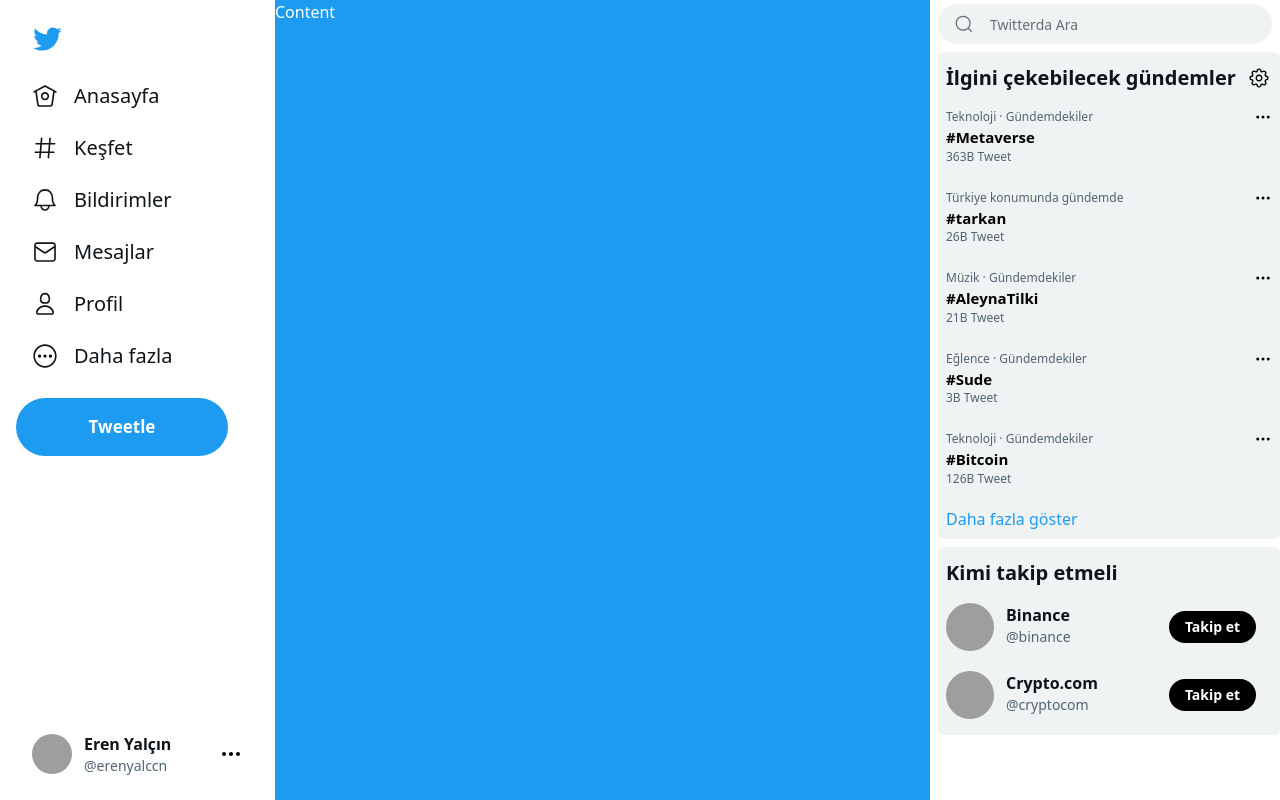
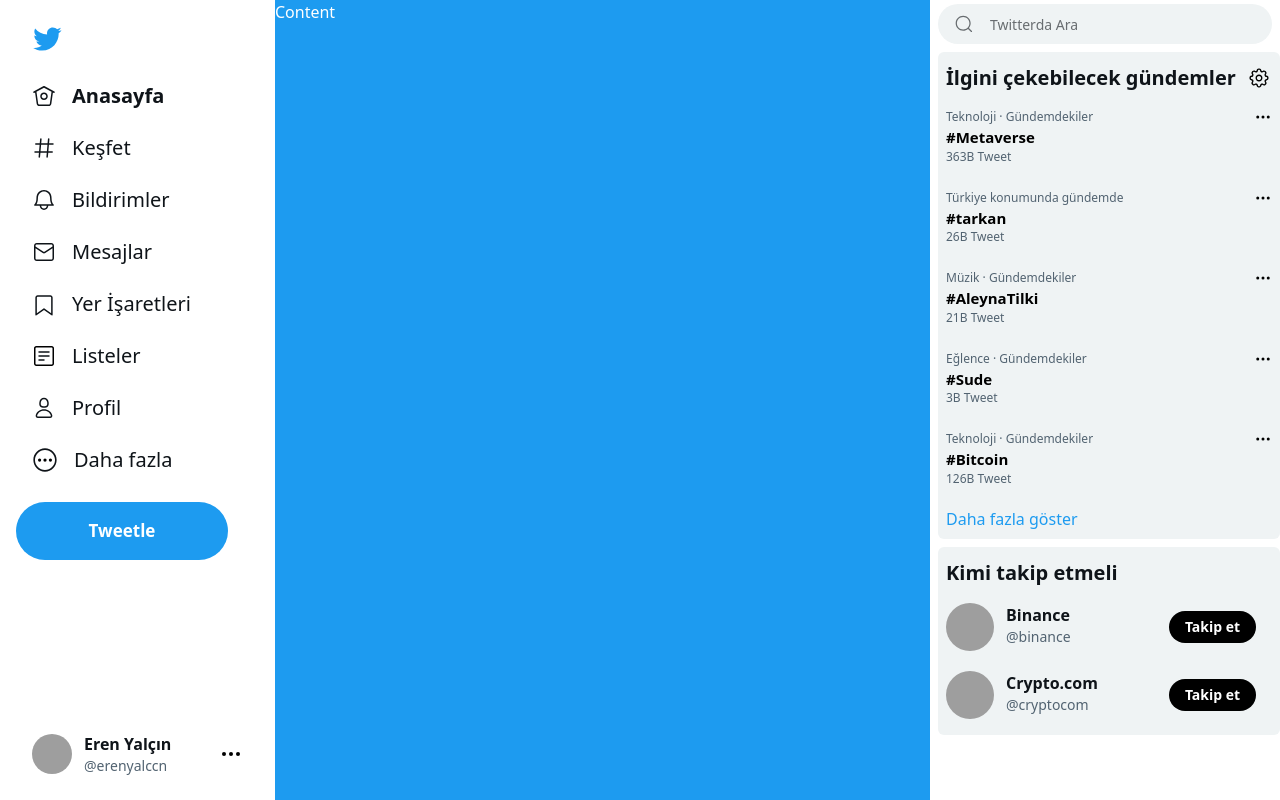
Before and after one commit to ErenYalcn/twitter-clone, a React (Create React App) app: page / in a window 1280 px wide. Built offline with nearby package versions, Linux system fonts and the light colour scheme; grey boxes are pictures that could not be loaded.

Commit message:
Firebase connection has been made, menu related additions have been made.

```diff
--- a/package.json
+++ b/package.json
@@ -6,8 +6,10 @@
     "@testing-library/jest-dom": "^5.16.2",
     "@testing-library/react": "^12.1.3",
     "@testing-library/user-event": "^13.5.0",
+    "firebase": "^9.6.7",
     "react": "^17.0.2",
     "react-dom": "^17.0.2",
+    "react-router-dom": "^5.2.0",
     "react-scripts": "5.0.0",
     "web-vitals": "^2.1.4"
   },
@@ -16,7 +18,7 @@
     "build": "react-scripts build",
     "test": "react-scripts test",
     "eject": "react-scripts eject",
-    "watch" : "npx tailwindcss -i tailwind.css -o src/style.css --watch"
+    "watch": "npx tailwindcss -i tailwind.css -o src/style.css --watch"
   },
   "eslintConfig": {
     "extends": [
--- a/src/App.js
+++ b/src/App.js
@@ -1,15 +1,21 @@
 import Content from "components/Content";
 import RightBar from "components/RightBar";
 import Sidebar from "components/Sidebar";
+import { BrowserRouter as Router, Switch } from "react-router-dom";
+
 
 function App() {
   return (
     <div className="App">
+      <Router>
       <div className="max-w-7xl flex mx-auto h-screen text-white">
+        <Switch>
         <Sidebar />
+        </Switch>
         <Content />
         <RightBar />
       </div>
+      </Router>
     </div>
   );
 }
--- a/src/Icons.js
+++ b/src/Icons.js
@@ -10,9 +10,21 @@
 </svg>
     )
 }
+const HomeActIcon = ({ size }) => {
+    return(
+<svg viewBox="0 0 24 24" aria-hidden="true" height={size} width={size} ><g><path d="M22.58 7.35L12.475 1.897c-.297-.16-.654-.16-.95 0L1.425 7.35c-.486.264-.667.87-.405 1.356.18.335.525.525.88.525.16 0 .324-.038.475-.12l.734-.396 1.59 11.25c.216 1.214 1.31 2.062 2.66 2.062h9.282c1.35 0 2.444-.848 2.662-2.088l1.588-11.225.737.398c.485.263 1.092.082 1.354-.404.263-.486.08-1.093-.404-1.355zM12 15.435c-1.795 0-3.25-1.455-3.25-3.25s1.455-3.25 3.25-3.25 3.25 1.455 3.25 3.25-1.455 3.25-3.25 3.25z" fill="#0f1419"></path></g>
+</svg>
+    )
+}
 const HashIcon = ({ size }) => {
     return(
 <svg viewBox="0 0 24 24" aria-hidden="true" height={size} width={size}><g><path d="M21 7.337h-3.93l.372-4.272c.036-.412-.27-.775-.682-.812-.417-.03-.776.27-.812.683l-.383 4.4h-6.32l.37-4.27c.037-.413-.27-.776-.68-.813-.42-.03-.777.27-.813.683l-.382 4.4H3.782c-.414 0-.75.337-.75.75s.336.75.75.75H7.61l-.55 6.327H3c-.414 0-.75.336-.75.75s.336.75.75.75h3.93l-.372 4.272c-.036.412.27.775.682.812l.066.003c.385 0 .712-.295.746-.686l.383-4.4h6.32l-.37 4.27c-.036.413.27.776.682.813l.066.003c.385 0 .712-.295.746-.686l.382-4.4h3.957c.413 0 .75-.337.75-.75s-.337-.75-.75-.75H16.39l.55-6.327H21c.414 0 .75-.336.75-.75s-.336-.75-.75-.75zm-6.115 7.826h-6.32l.55-6.326h6.32l-.55 6.326z" fill="#0f1419"></path></g>
+</svg>
+    )
+}
+const HashActIcon = ({ size }) => {
+    return(
+<svg viewBox="0 0 24 24" aria-hidden="true" height={size} width={size}><g><path d="M20.585 9.468c.66 0 1.2-.538 1.2-1.2 0-.662-.54-1.2-1.2-1.2h-3.22l.31-3.547c.027-.318-.07-.63-.277-.875-.206-.245-.495-.396-.822-.425-.65-.035-1.235.432-1.293 1.093l-.326 3.754H9.9l.308-3.545c.06-.658-.43-1.242-1.097-1.302-.665-.05-1.235.43-1.293 1.092l-.325 3.754h-3.33c-.663 0-1.2.538-1.2 1.2 0 .662.538 1.2 1.2 1.2h3.122l-.44 5.064H3.416c-.662 0-1.2.54-1.2 1.2s.538 1.202 1.2 1.202h3.22l-.31 3.548c-.057.657.432 1.24 1.09 1.3l.106.005c.626 0 1.14-.472 1.195-1.098l.327-3.753H14.1l-.308 3.544c-.06.658.43 1.242 1.09 1.302l.106.005c.617 0 1.142-.482 1.195-1.098l.325-3.753h3.33c.66 0 1.2-.54 1.2-1.2s-.54-1.202-1.2-1.202h-3.122l.44-5.064h3.43zm-5.838 0l-.44 5.063H9.253l.44-5.062h5.055z" fill="#0f1419"></path></g>
 </svg>
     )
 }
@@ -22,15 +34,33 @@
 </svg>
     )
 }
+const NotifiActIcon = ({ size }) => {
+    return(
+<svg viewBox="0 0 24 24" aria-hidden="true" height={size} width={size}><g><path d="M21.697 16.468c-.02-.016-2.14-1.64-2.103-6.03.02-2.533-.812-4.782-2.347-6.334-1.375-1.393-3.237-2.164-5.242-2.172h-.013c-2.004.008-3.866.78-5.242 2.172-1.534 1.553-2.367 3.802-2.346 6.333.037 4.332-2.02 5.967-2.102 6.03-.26.194-.366.53-.265.838s.39.515.713.515h4.494c.1 2.544 2.188 4.587 4.756 4.587s4.655-2.043 4.756-4.587h4.494c.324 0 .61-.208.712-.515s-.005-.644-.265-.837zM12 20.408c-1.466 0-2.657-1.147-2.756-2.588h5.512c-.1 1.44-1.29 2.587-2.756 2.587z" fill="#0f1419"></path></g>
+</svg>
+    )
+}
 const MessageIcon = ({ size }) => {
     return(
 <svg viewBox="0 0 24 24" aria-hidden="true" height={size} width={size}><g><path d="M19.25 3.018H4.75C3.233 3.018 2 4.252 2 5.77v12.495c0 1.518 1.233 2.753 2.75 2.753h14.5c1.517 0 2.75-1.235 2.75-2.753V5.77c0-1.518-1.233-2.752-2.75-2.752zm-14.5 1.5h14.5c.69 0 1.25.56 1.25 1.25v.714l-8.05 5.367c-.273.18-.626.182-.9-.002L3.5 6.482v-.714c0-.69.56-1.25 1.25-1.25zm14.5 14.998H4.75c-.69 0-1.25-.56-1.25-1.25V8.24l7.24 4.83c.383.256.822.384 1.26.384.44 0 .877-.128 1.26-.383l7.24-4.83v10.022c0 .69-.56 1.25-1.25 1.25z" fill="#0f1419"></path></g>
 </svg>
     )
 }
+const MessageActIcon = ({ size }) => {
+    return(
+<svg viewBox="0 0 24 24" aria-hidden="true" height={size} width={size}><g><path d="M11.55 12.082c.273.182.627.182.9 0L22 5.716V5.5c0-1.24-1.01-2.25-2.25-2.25H4.25C3.01 3.25 2 4.26 2 5.5v.197l9.55 6.385z" fill="#0f1419"></path><path d="M13.26 13.295c-.383.255-.82.382-1.26.382s-.877-.127-1.26-.383L2 7.452v11.67c0 1.24 1.01 2.25 2.25 2.25h15.5c1.24 0 2.25-1.01 2.25-2.25V7.47l-8.74 5.823z" fill="#0f1419"></path></g>
+</svg>
+    )
+}
 const ProfileIcon = ({ size }) => {
     return(
 <svg viewBox="0 0 24 24" aria-hidden="true" height={size} width={size}><g><path d="M12 11.816c1.355 0 2.872-.15 3.84-1.256.814-.93 1.078-2.368.806-4.392-.38-2.825-2.117-4.512-4.646-4.512S7.734 3.343 7.354 6.17c-.272 2.022-.008 3.46.806 4.39.968 1.107 2.485 1.256 3.84 1.256zM8.84 6.368c.162-1.2.787-3.212 3.16-3.212s2.998 2.013 3.16 3.212c.207 1.55.057 2.627-.45 3.205-.455.52-1.266.743-2.71.743s-2.255-.223-2.71-.743c-.507-.578-.657-1.656-.45-3.205zm11.44 12.868c-.877-3.526-4.282-5.99-8.28-5.99s-7.403 2.464-8.28 5.99c-.172.692-.028 1.4.395 1.94.408.52 1.04.82 1.733.82h12.304c.693 0 1.325-.3 1.733-.82.424-.54.567-1.247.394-1.94zm-1.576 1.016c-.126.16-.316.246-.552.246H5.848c-.235 0-.426-.085-.552-.246-.137-.174-.18-.412-.12-.654.71-2.855 3.517-4.85 6.824-4.85s6.114 1.994 6.824 4.85c.06.242.017.48-.12.654z" fill="#0f1419"></path></g>
+</svg>
+    )
+}
+const ProfileActIcon = ({ size }) => {
+    return(
+<svg viewBox="0 0 24 24" aria-hidden="true" height={size} width={size}><g><path d="M12.225 12.165c-1.356 0-2.872-.15-3.84-1.256-.814-.93-1.077-2.368-.805-4.392.38-2.826 2.116-4.513 4.646-4.513s4.267 1.687 4.646 4.513c.272 2.024.008 3.46-.806 4.392-.97 1.106-2.485 1.255-3.84 1.255zm5.849 9.85H6.376c-.663 0-1.25-.28-1.65-.786-.422-.534-.576-1.27-.41-1.968.834-3.53 4.086-5.997 7.908-5.997s7.074 2.466 7.91 5.997c.164.698.01 1.434-.412 1.967-.4.505-.985.785-1.648.785z" fill="#0f1419"></path></g>
 </svg>
     )
 }
@@ -48,7 +78,7 @@
 }
 const SearchIcon = ({ size }) => {
     return(
-<svg viewBox="0 0 24 24" aria-hidden="true" height={size} width={size}><g><path d="M21.53 20.47l-3.66-3.66C19.195 15.24 20 13.214 20 11c0-4.97-4.03-9-9-9s-9 4.03-9 9 4.03 9 9 9c2.215 0 4.24-.804 5.808-2.13l3.66 3.66c.147.146.34.22.53.22s.385-.073.53-.22c.295-.293.295-.767.002-1.06zM3.5 11c0-4.135 3.365-7.5 7.5-7.5s7.5 3.365 7.5 7.5-3.365 7.5-7.5 7.5-7.5-3.365-7.5-7.5z" fill="#0f1419"></path></g>
+<svg viewBox="0 0 24 24" aria-hidden="true" height={size} width={size}><g><path d="M21.53 20.47l-3.66-3.66C19.195 15.24 20 13.214 20 11c0-4.97-4.03-9-9-9s-9 4.03-9 9 4.03 9 9 9c2.215 0 4.24-.804 5.808-2.13l3.66 3.66c.147.146.34.22.53.22s.385-.073.53-.22c.295-.293.295-.767.002-1.06zM3.5 11c0-4.135 3.365-7.5 7.5-7.5s7.5 3.365 7.5 7.5-3.365 7.5-7.5 7.5-7.5-3.365-7.5-7.5z" fill="currentColor"></path></g>
 </svg>
     )
 }
@@ -61,6 +91,31 @@
 const CreateTweetIcon = ({ size }) => {
     return(
 <svg viewBox="0 0 24 24" aria-hidden="true"height={size} width={size} ><g><path d="M8.8 7.2H5.6V3.9c0-.4-.3-.8-.8-.8s-.7.4-.7.8v3.3H.8c-.4 0-.8.3-.8.8s.3.8.8.8h3.3v3.3c0 .4.3.8.8.8s.8-.3.8-.8V8.7H9c.4 0 .8-.3.8-.8s-.5-.7-1-.7zm15-4.9v-.1h-.1c-.1 0-9.2 1.2-14.4 11.7-3.8 7.6-3.6 9.9-3.3 9.9.3.1 3.4-6.5 6.7-9.2 5.2-1.1 6.6-3.6 6.6-3.6s-1.5.2-2.1.2c-.8 0-1.4-.2-1.7-.3 1.3-1.2 2.4-1.5 3.5-1.7.9-.2 1.8-.4 3-1.2 2.2-1.6 1.9-5.5 1.8-5.7z" fill="white"></path></g>
+</svg>
+    )
+}
+const BookmarkIcon = ({ size }) => {
+    return(
+<svg viewBox="0 0 24 24" aria-hidden="true" height={size} width={size}><g><path d="M19.9 23.5c-.157 0-.312-.05-.442-.144L12 17.928l-7.458 5.43c-.228.164-.53.19-.782.06-.25-.127-.41-.385-.41-.667V5.6c0-1.24 1.01-2.25 2.25-2.25h12.798c1.24 0 2.25 1.01 2.25 2.25v17.15c0 .282-.158.54-.41.668-.106.055-.223.082-.34.082zM12 16.25c.155 0 .31.048.44.144l6.71 4.883V5.6c0-.412-.337-.75-.75-.75H5.6c-.413 0-.75.338-.75.75v15.677l6.71-4.883c.13-.096.285-.144.44-.144z" fill="#0f1419"></path></g>
+</svg>
+    )
+}
+const BookmarkActIcon = ({ size }) => {
+    return(
+<svg viewBox="0 0 24 24" aria-hidden="true" height={size} width={size}><g><path d="M19.9 23.5c-.2 0-.3 0-.4-.1L12 17.9l-7.5 5.4c-.2.2-.5.2-.8.1-.2-.1-.4-.4-.4-.7V5.6c0-1.2 1-2.2 2.2-2.2h12.8c1.2 0 2.2 1 2.2 2.2v17.1c0 .3-.2.5-.4.7 0 .1-.1.1-.2.1z" fill="#0f1419"></path></g>
+</svg>
+    )
+}
+const ListsIcon = ({ size }) => {
+    return(
+<svg viewBox="0 0 24 24" aria-hidden="true" height={size} width={size}><g><path d="M19.75 22H4.25C3.01 22 2 20.99 2 19.75V4.25C2 3.01 3.01 2 4.25 2h15.5C20.99 2 22 3.01 22 4.25v15.5c0 1.24-1.01 2.25-2.25 2.25zM4.25 3.5c-.414 0-.75.337-.75.75v15.5c0 .413.336.75.75.75h15.5c.414 0 .75-.337.75-.75V4.25c0-.413-.336-.75-.75-.75H4.25z"></path><path d="M17 8.64H7c-.414 0-.75-.337-.75-.75s.336-.75.75-.75h10c.414 0 .75.335.75.75s-.336.75-.75.75zm0 4.11H7c-.414 0-.75-.336-.75-.75s.336-.75.75-.75h10c.414 0 .75.336.75.75s-.336.75-.75.75zm-5 4.11H7c-.414 0-.75-.335-.75-.75s.336-.75.75-.75h5c.414 0 .75.337.75.75s-.336.75-.75.75z" fill="#0f1419"></path></g>
+</svg>
+    )
+}
+
+const ListsactIcon = ({ size }) => {
+    return(
+<svg viewBox="0 0 24 24" aria-hidden="true"  height={size} width={size}><g><path d="M19.75 2H4.25C3.013 2 2 3.013 2 4.25v15.5C2 20.987 3.013 22 4.25 22h15.5c1.237 0 2.25-1.013 2.25-2.25V4.25C22 3.013 20.987 2 19.75 2zM11 16.75H7c-.414 0-.75-.336-.75-.75s.336-.75.75-.75h4c.414 0 .75.336.75.75s-.336.75-.75.75zm6-4H7c-.414 0-.75-.336-.75-.75s.336-.75.75-.75h10c.414 0 .75.336.75.75s-.336.75-.75.75zm0-4H7c-.414 0-.75-.336-.75-.75s.336-.75.75-.75h10c.414 0 .75.336.75.75s-.336.75-.75.75z" fill="#0f1419"></path></g>
 </svg>
     )
 }
@@ -79,6 +134,17 @@
         dots:DotsIcon,
         settings: SettingsIcon,
         create: CreateTweetIcon,
+        homeact: HomeActIcon,
+        hashact: HashActIcon,
+        notifiact: NotifiActIcon,
+        messageact: MessageActIcon,
+        profileact: ProfileActIcon,
+        bookmark: BookmarkIcon,
+        bookmarkact: BookmarkActIcon,
+        list: ListsIcon,
+        listact: ListsactIcon
+
+
     }
 
     const Component = icons[name]
--- a/src/components/Content.js
+++ b/src/components/Content.js
@@ -1,6 +1,10 @@
 import React from 'react'
 
+
 export default function Content() {
+
+
+
   return (
     <div className='bg-primary lg:flex-1 w-[600px]'>Content</div>
   )
--- a/src/components/Search.js
+++ b/src/components/Search.js
@@ -3,12 +3,12 @@
 
 export default function Search() {
   return (
-    <div className='bg-gray flex items-center gap-x-4 rounded-full px-4 mx-2 h-10 mt-1'>
+    <div className='bg-gray flex items-center gap-x-4 rounded-full px-4 mx-2 h-10 mt-1 focus-within:border-primary focus-within:border-[1.5px] focus-within:bg-white transition-all text-sgray focus-within:text-primary'>
         <div className='flex items-center justify-center opacity-60'>
             <Icon name="search" size={20} />
         </div>
         <div>
-            <input className='text-black outline-none bg-gray placeholder-sgray text-sm  placeholder-opacity-60' placeholder='Twitterda Ara'></input>
+            <input className='text-black outline-none bg-gray placeholder-sgray text-sm  placeholder-opacity-60 focus:bg-inherit' placeholder='Twitterda Ara'></input>
         </div>
     </div>
   )
--- a/src/components/Sidebar.js
+++ b/src/components/Sidebar.js
@@ -1,5 +1,6 @@
 import React from 'react'
 import { Icon } from 'Icons'
+import { NavLink } from 'react-router-dom'
 
 export default function Sidebar() {
   return (
@@ -14,26 +15,63 @@
             </span>
           </div>
           <nav className='flex flex-col gap-y-0 mt-2'>
-            <a className='flex gap-x-4 items-center hover:bg-sgray hover:bg-opacity-[0.1] max-w-max p-4 py-3 rounded-full' href="#">
-              <Icon name="home" size={26} />
+            <ul>
+              <li>
+            <NavLink to={"/"} activeClassName="!font-semibold" exact className='flex gap-x-4 items-center hover:bg-sgray hover:bg-opacity-[0.1] max-w-max p-4 py-3 rounded-full'>
+            {window.location.href === 'http://localhost:3000/' ? <Icon name="homeact"/> : <Icon name="home"/>}
               <span className='text-xl text-sgray hidden lg:block'>Anasayfa</span>
-            </a>
-            <a className='flex gap-x-4 items-center hover:bg-sgray hover:bg-opacity-[0.1] max-w-max p-4 py-3 rounded-full' href="#">
-            <Icon name="hash" size={26} />
+            </NavLink>
+            </li>
+
+            <li>
+            <NavLink to={"/explore"} activeClassName="!font-semibold" className='flex gap-x-4 items-center hover:bg-sgray hover:bg-opacity-[0.1] max-w-max p-4 py-3 rounded-full' href="#">
+            {window.location.href === 'http://localhost:3000/explore' ? <Icon name="hashact" /> : <Icon name="hash" />}
               <span className='text-xl text-sgray hidden lg:block'>Keşfet</span>
-            </a>
-            <a className='flex gap-x-4 items-center hover:bg-sgray hover:bg-opacity-[0.1] max-w-max p-4 py-3 rounded-full' href="#">
-            <Icon name="notifi" size={26} />
-              <span className='text-xl text-sgray hidden lg:block'>Bildirimler</span></a>
-              <a className='flex gap-x-4 items-center hover:bg-sgray hover:bg-opacity-[0.1] max-w-max p-4 py-3 rounded-full' href="#">
-            <Icon name="message" size={26} />
-              <span className='text-xl text-sgray hidden lg:block'>Mesajlar</span></a>
-              <a className='flex gap-x-4 items-center hover:bg-sgray hover:bg-opacity-[0.1] max-w-max p-4 py-3 rounded-full' href="#">
-            <Icon name="profile" size={26} />
-              <span className='text-xl text-sgray hidden lg:block'>Profil</span></a>
-              <a className='flex gap-x-4 items-center hover:bg-sgray hover:bg-opacity-[0.1] max-w-max p-4 py-3 rounded-full' href="#">
-            <Icon name="more" size={26} />
-              <span className='text-xl text-sgray hidden lg:block'>Daha fazla</span></a>
+            </NavLink>
+            </li>
+
+            <li>
+            <NavLink to={"/notification"} activeClassName="!font-semibold" className='flex gap-x-4 items-center hover:bg-sgray hover:bg-opacity-[0.1] max-w-max p-4 py-3 rounded-full' href="#">
+            {window.location.href === 'http://localhost:3000/notification' ? <Icon name="notifiact" /> : <Icon name="notifi" />}
+              <span className='text-xl text-sgray hidden lg:block'>Bildirimler</span>
+              </NavLink>
+              </li>
+
+              <li>
+              <NavLink to={"/messages"} activeClassName="!font-semibold" className='flex gap-x-4 items-center hover:bg-sgray hover:bg-opacity-[0.1] max-w-max p-4 py-3 rounded-full' href="#">
+            {window.location.href === 'http://localhost:3000/messages' ? <Icon name="messageact" /> : <Icon name="message" />}
+              <span className='text-xl text-sgray hidden lg:block'>Mesajlar</span>
+              </NavLink>
+              </li>
+
+              <li>
+              <NavLink to={"/bookmarks"} activeClassName="!font-semibold" className='flex gap-x-4 items-center hover:bg-sgray hover:bg-opacity-[0.1] max-w-max p-4 py-3 rounded-full' href="#">
+            {window.location.href === 'http://localhost:3000/bookmarks' ? <Icon name="bookmarkact" /> : <Icon name="bookmark" />}
+              <span className='text-xl text-sgray hidden lg:block'>Yer İşaretleri</span>
+              </NavLink>
+              </li>
+
+              <li>
+              <NavLink to={"/lists"} activeClassName="!font-semibold" className='flex gap-x-4 items-center hover:bg-sgray hover:bg-opacity-[0.1] max-w-max p-4 py-3 rounded-full' href="#">
+            {window.location.href === 'http://localhost:3000/lists' ? <Icon name="listact" /> : <Icon name="list" />}
+              <span className='text-xl text-sgray hidden lg:block'>Listeler</span>
+              </NavLink>
+              </li>
+
+              <li>
+              <NavLink to={"/profile"} activeClassName="!font-semibold" className='flex gap-x-4 items-center hover:bg-sgray hover:bg-opacity-[0.1] max-w-max p-4 py-3 rounded-full' href="#">
+            {window.location.href === 'http://localhost:3000/profile' ? <Icon name="profileact" /> : <Icon name="profile" />}
+              <span className='text-xl text-sgray hidden lg:block'>Profil</span>
+              </NavLink>
+              </li>
+
+              <li>
+              <NavLink to={"/more"} activeClassName="!font-semibold" className='flex gap-x-4 items-center hover:bg-sgray hover:bg-opacity-[0.1] max-w-max p-4 py-3 rounded-full' href="#">
+                <Icon name="more" size={26} />
+                <span className='text-xl text-sgray hidden lg:block'>Daha fazla</span>
+              </NavLink>
+              </li>
+            </ul>
           </nav>
           <button className='bg-primary text-[17px] font-semibold p-4 rounded-full max-w-max lg:max-w-none lg:w-[212px] mt-4 shadow-xs hover:bg-dblue transition-all'>
             <span className='hidden lg:block'>Tweetle</span>
--- a/src/style.css
+++ b/src/style.css
@@ -517,6 +517,10 @@
   margin-top: 0.25rem;
 }
 
+.ml-\[115px\] {
+  margin-left: 115px;
+}
+
 .mt-4 {
   margin-top: 1rem;
 }
@@ -527,14 +531,6 @@
 
 .mr-4 {
   margin-right: 1rem;
-}
-
-.ml-96 {
-  margin-left: 24rem;
-}
-
-.ml-\[115px\] {
-  margin-left: 115px;
 }
 
 .block {
@@ -573,6 +569,10 @@
   height: 40px;
 }
 
+.w-\[600px\] {
+  width: 600px;
+}
+
 .w-\[48px\] {
   width: 48px;
 }
@@ -585,32 +585,12 @@
   width: 350px;
 }
 
-.w-\[275px\] {
-  width: 275px;
-}
-
-.w-\[212px\] {
-  width: 212px;
+.w-\[88px\] {
+  width: 88px;
 }
 
 .w-\[40px\] {
   width: 40px;
-}
-
-.w-\[88px\] {
-  width: 88px;
-}
-
-.w-full {
-  width: 100%;
-}
-
-.w-6 {
-  width: 1.5rem;
-}
-
-.w-\[600px\] {
-  width: 600px;
 }
 
 .max-w-7xl {
@@ -627,30 +607,8 @@
   max-width: max-content;
 }
 
-.max-w-0 {
-  max-width: 0rem;
-}
-
-.max-w-fit {
-  max-width: -webkit-fit-content;
-  max-width: -moz-fit-content;
-  max-width: fit-content;
-}
-
-.flex-1 {
-  flex: 1 1 0%;
-}
-
 .flex-col {
   flex-direction: column;
-}
-
-.content-end {
-  align-content: flex-end;
-}
-
-.items-end {
-  align-items: flex-end;
 }
 
 .items-center {
@@ -714,10 +672,6 @@
   padding: 0.5rem;
 }
 
-.p-1 {
-  padding: 0.25rem;
-}
-
 .px-4 {
   padding-left: 1rem;
   padding-right: 1rem;
@@ -773,6 +727,10 @@
 
 .font-semibold {
   font-weight: 600;
+}
+
+.\!font-semibold {
+  font-weight: 600 !important;
 }
 
 .text-white {
@@ -842,6 +800,25 @@
   transition-duration: 150ms;
 }
 
+.focus-within\:border-\[1\.5px\]:focus-within {
+  border-width: 1.5px;
+}
+
+.focus-within\:border-primary:focus-within {
+  --tw-border-opacity: 1;
+  border-color: rgb(29 155 240 / var(--tw-border-opacity));
+}
+
+.focus-within\:bg-white:focus-within {
+  --tw-bg-opacity: 1;
+  background-color: rgb(255 255 255 / var(--tw-bg-opacity));
+}
+
+.focus-within\:text-primary:focus-within {
+  --tw-text-opacity: 1;
+  color: rgb(29 155 240 / var(--tw-text-opacity));
+}
+
 .hover\:bg-blue-50:hover {
   --tw-bg-opacity: 1;
   background-color: rgb(239 246 255 / var(--tw-bg-opacity));
@@ -859,6 +836,10 @@
 
 .hover\:bg-opacity-\[0\.1\]:hover {
   --tw-bg-opacity: 0.1;
+}
+
+.focus\:bg-inherit:focus {
+  background-color: inherit;
 }
 
 .group:hover .group-hover\:bg-black {
@@ -893,10 +874,6 @@
     display: none;
   }
 
-  .lg\:h-\[40px\] {
-    height: 40px;
-  }
-
   .lg\:w-\[275px\] {
     width: 275px;
   }
@@ -905,16 +882,8 @@
     width: 212px;
   }
 
-  .lg\:w-\[40px\] {
-    width: 40px;
-  }
-
   .lg\:max-w-none {
     max-width: none;
-  }
-
-  .lg\:max-w-7xl {
-    max-width: 80rem;
   }
 
   .lg\:flex-1 {
@@ -925,12 +894,4 @@
     -webkit-column-gap: 0.75rem;
             column-gap: 0.75rem;
   }
-
-  .lg\:p-2 {
-    padding: 0.5rem;
-  }
-
-  .lg\:p-4 {
-    padding: 1rem;
-  }
 }
```
Also changed, not shown: src/firebase.js (added, +26 -0 lines), 1 other file (tests, documents, lock files or other folders).
